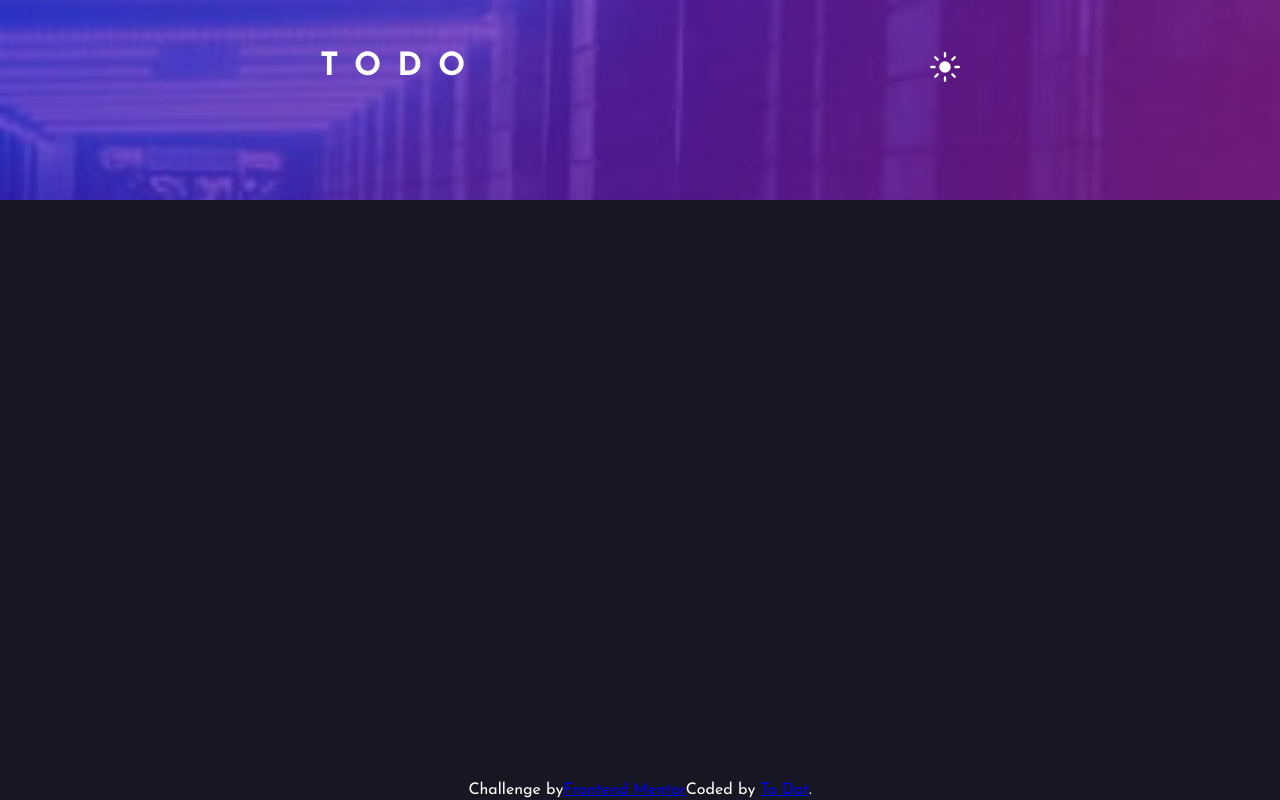
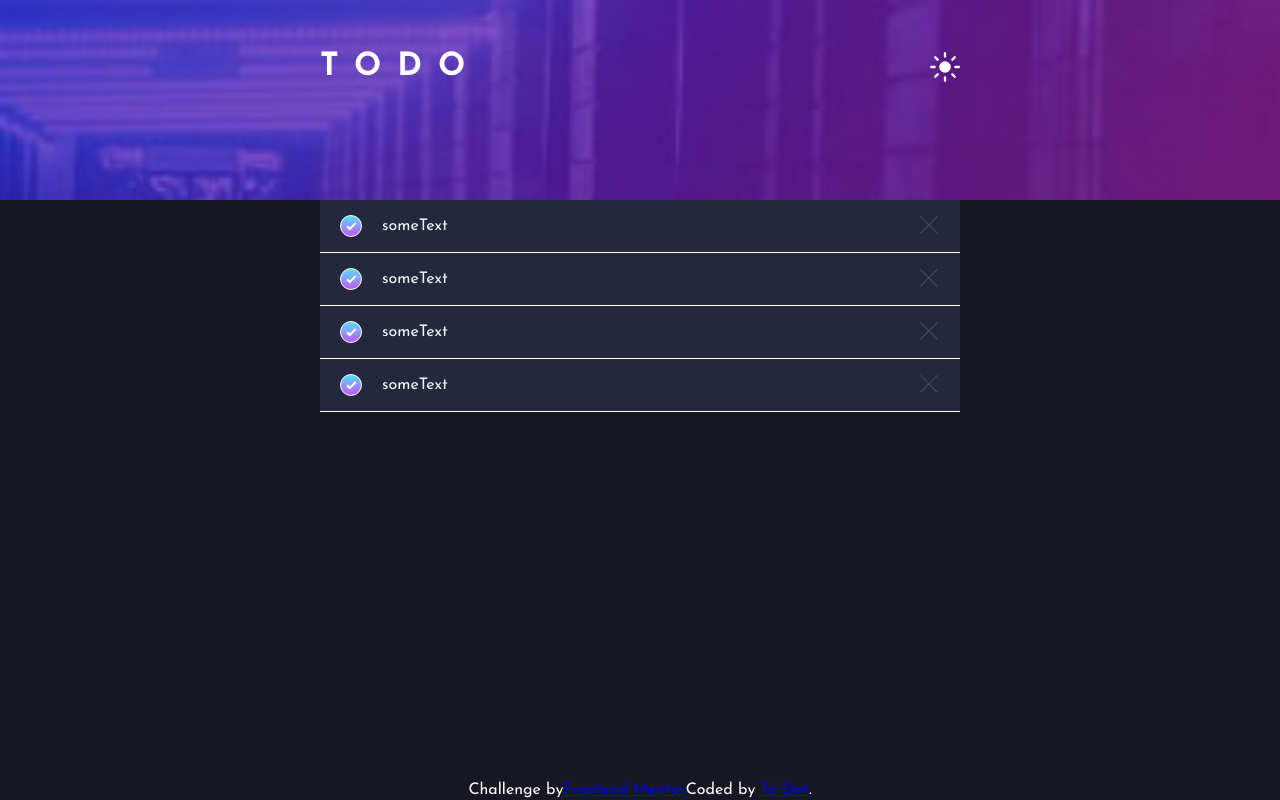
Before and after one commit to tltd0807/to-do-react-app, a React (Create React App) app: page / in a window 1280 px wide. Built offline with nearby package versions, Linux system fonts and the light colour scheme.

Commit message:
add static to do list

```diff
--- a/src/App.js
+++ b/src/App.js
@@ -1,5 +1,5 @@
 import "./App.css";
-import Card from "./Components/Layout/Card/Card";
+import ToDoList from "./Components/ToDoBody/ToDoList/ToDoList";
 import Author from "./Components/Footer/Author/Author";
 import Header from "./Components/Header/Header";
 
@@ -7,7 +7,7 @@ function App() {
   return (
     <div className="body-full body--dark">
       <Header />
-      <Card></Card>
+      <ToDoList></ToDoList>
       <Author className="footer" />
     </div>
   );
--- a/src/Components/Layout/Button/Close.js
+++ b/src/Components/Layout/Button/Close.js
@@ -1,6 +1,11 @@
 import classes from "./Close.module.css";
+import Icon from "../../../asset/images/icon-cross.svg";
 
 const Close = () => {
-  return <div></div>;
+  return (
+    <div className={classes.close}>
+      <img src={Icon} alt="icon-cross" />
+    </div>
+  );
 };
 export default Close;
--- a/src/Components/Layout/Button/Close.module.css
+++ b/src/Components/Layout/Button/Close.module.css
@@ -0,0 +1,5 @@
+.close {
+  width: 20px;
+  height: 20px;
+  margin-right: 20px;
+}
--- a/src/Components/Layout/Button/Done.js
+++ b/src/Components/Layout/Button/Done.js
@@ -1,6 +1,10 @@
 import classes from "./Done.module.css";
-
+import Icon from "../../../asset/images/icon-check.svg";
 const Done = () => {
-  return <div></div>;
+  return (
+    <div className={classes.done}>
+      <img src={Icon} alt="icon-check" />
+    </div>
+  );
 };
 export default Done;
--- a/src/Components/Layout/Button/Done.module.css
+++ b/src/Components/Layout/Button/Done.module.css
@@ -0,0 +1,11 @@
+.done {
+  width: 20px;
+  height: 20px;
+  border-radius: 50%;
+  margin-right: 20px;
+  border: 1px solid white;
+  display: flex;
+  align-items: center;
+  justify-content: center;
+  background: linear-gradient(hsl(192, 100%, 67%), hsl(280, 87%, 65%));
+}
--- a/src/Components/ToDoBody/ToDoItem/ToDoItem.js
+++ b/src/Components/ToDoBody/ToDoItem/ToDoItem.js
@@ -1,9 +1,15 @@
+import Close from "../../Layout/Button/Close";
+import Done from "../../Layout/Button/Done";
 import classes from "./ToDoItem.module.css";
 
 const ToDoItem = (props) => {
   return (
-    <div>
-      <div>{props.toDoContent}</div>
+    <div className={`${classes["item-container"]} ${props.className} `}>
+      <div className={classes.item}>
+        <Done />
+        <div>{props.children}</div>
+      </div>
+      <Close />
     </div>
   );
 };
--- a/src/Components/ToDoBody/ToDoItem/ToDoItem.module.css
+++ b/src/Components/ToDoBody/ToDoItem/ToDoItem.module.css
@@ -0,0 +1,16 @@
+.item-container {
+  width: 90vw;
+  max-width: 40rem;
+  background-color: hsl(235, 24%, 19%);
+  color: aliceblue;
+  display: flex;
+  justify-content: space-between;
+  border-bottom: 1px solid white;
+  align-items: center;
+}
+.item {
+  box-sizing: border-box;
+  padding: 15px 20px;
+  display: flex;
+  align-items: center;
+}
--- /dev/null
+++ b/src/Components/ToDoBody/ToDoList/ToDoList.js
@@ -0,0 +1,17 @@
+import ToDoItem from "../ToDoItem/ToDoItem";
+import classes from "./ToDoList.module.css";
+
+const ToDoList = (props) => {
+  return (
+    <div className={classes.container}>
+      <div>
+        <ToDoItem>someText</ToDoItem>
+        <ToDoItem>someText</ToDoItem>
+        <ToDoItem>someText</ToDoItem>
+        <ToDoItem>someText</ToDoItem>
+      </div>
+    </div>
+  );
+};
+
+export default ToDoList;
--- /dev/null
+++ b/src/Components/ToDoBody/ToDoList/ToDoList.module.css
@@ -0,0 +1,6 @@
+.container {
+  width: 100%;
+  display: flex;
+  flex-direction: column;
+  align-items: center;
+}
```
Also changed, not shown: src/Components/ToDoBody/ToDoFooter/ToDoFooter.js (added, +7 -0 lines), src/Components/ToDoBody/ToDoFooter/ToDoFooter.module.css (added).
